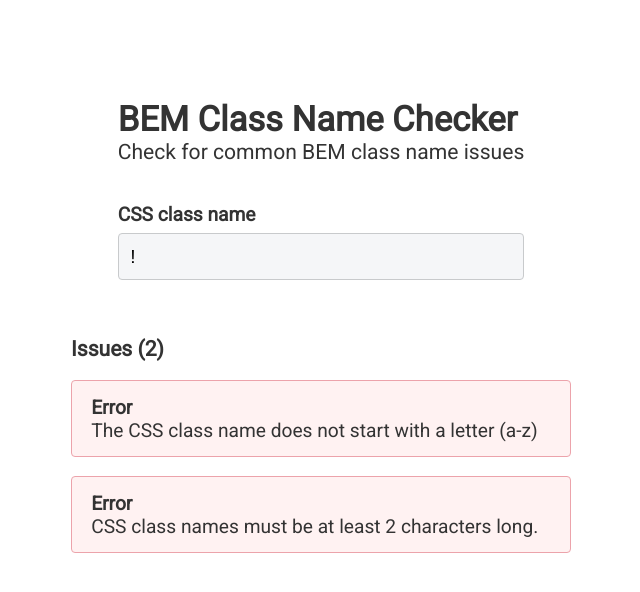
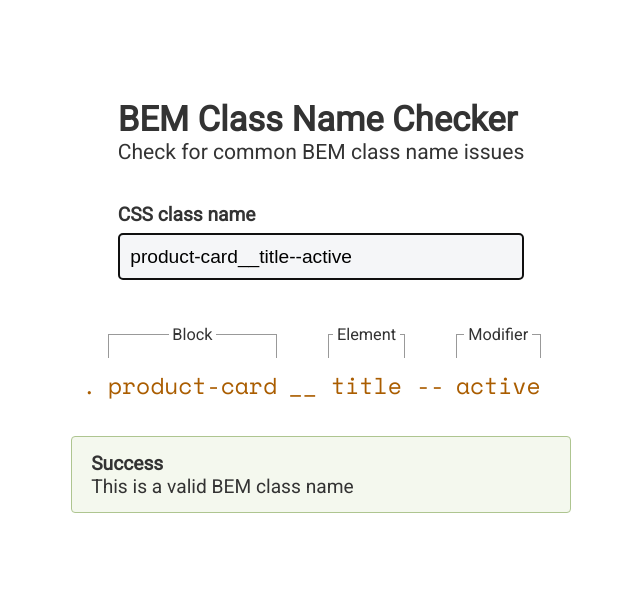
Before and after one commit to JonUK/bem-class-names-checker, a Vue app: page / in a window 1280 px wide. Shown: the top 592 px of the page, without its empty margins (319-959 px from the left). Built offline with nearby package versions, Linux system fonts and the light colour scheme.

Commit message:
Last entered class name persisted in local storage

```diff
--- a/src/App.vue
+++ b/src/App.vue
@@ -9,7 +9,7 @@ import BemPartType from "@/models/bemPartType";
         <label for="className" class="app__input-label">
           CSS class name
         </label>
-        <input v-model="className" id="className" type="text" class="app__input">
+        <input v-model="className" id="className" type="text" class="app__input" autofocus autocomplete="off">
       </div>
     </div>
 
@@ -24,6 +24,7 @@ import BemPartType from "@/models/bemPartType";
   import { Component, Vue, Watch } from 'vue-property-decorator';
   import ClassNameValidator from '@/classNameValidator';
   import BemClassNameParser from '@/bemClassNameParser';
+  import LocalStorageHelper from '@/utils/localStorageHelper';
 
   import Message from '@/models/message';
   import MessageType from "@/enums/messageType";
@@ -42,8 +43,8 @@ import BemPartType from "@/models/bemPartType";
   },
 })
 export default class App extends Vue {
-  // className = 'card__title--active';
-  className = '!';
+  className = LocalStorageHelper.getClassName() || 'product-card__title--active';
+  // className = '!';
 
   messages: Message[] = [];
   bemParts: BemPart[] = [];
@@ -57,13 +58,14 @@ export default class App extends Vue {
   }
 
   private processClassName(className: string): void {
+    LocalStorageHelper.setClassName(className);
+
     const messages = ClassNameValidator.validate(className);
     const containsCriticalIssues = messages.some(x => x.messageType === MessageType.critical);
 
     this.messages = messages;
     this.bemParts = containsCriticalIssues ? [] : BemClassNameParser.parse(className)
   }
-
 }
 </script>
 
@@ -79,7 +81,7 @@ export default class App extends Vue {
       font-size: 120%;
     }
 
-    @media screen and (min-height: 500px) {
+    @media screen and (min-height: 500px) and (min-width: 500px) {
       padding-top: 10vh;
     }
   }
--- /dev/null
+++ b/src/utils/localStorageHelper.ts
@@ -0,0 +1,9 @@
+export default class LocalStorageHelper {
+  static getClassName(): string | null {
+    return window.localStorage.getItem('className');
+  }
+
+  static setClassName(className: string): void {
+    return window.localStorage.setItem('className', className);
+  }
+}
```
